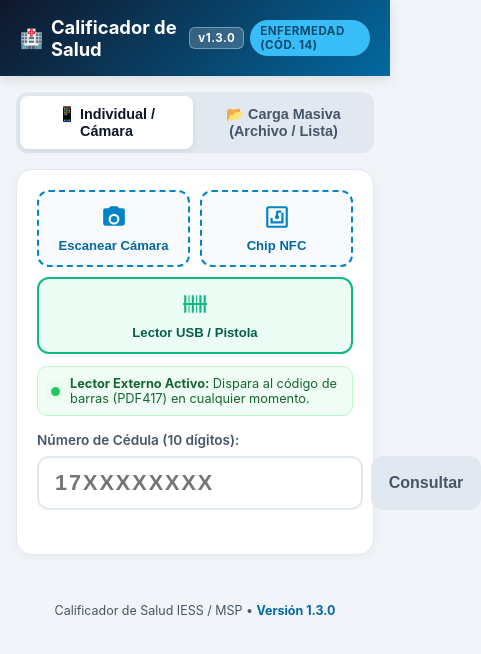
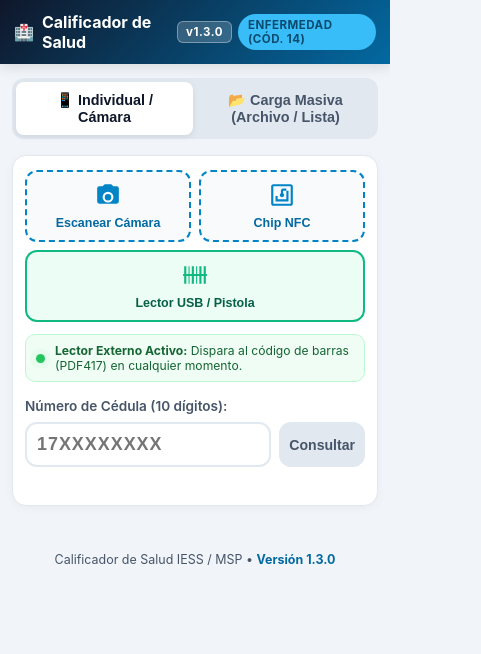
Before and after one commit to gabolk1-ship-it/calificador, a website: page public/index.html in a window 390 px wide. Shown: the whole page, 481 px wide, since content can reach past the window. Drawn offline with Linux system fonts and the light colour scheme.

Commit message:
Corregir encuadre de boton Consultar y padding responsivo en pantallas moviles

```diff
--- a/public/css/style.css
+++ b/public/css/style.css
@@ -28,6 +28,7 @@ body {
   color: var(--slate-900);
   min-height: 100vh;
   padding-bottom: 30px;
+  overflow-x: hidden;
 }
 
 .header {
@@ -88,9 +89,10 @@ body {
 }
 
 .container {
+  width: 100%;
   max-width: 680px;
   margin: 0 auto;
-  padding: 16px;
+  padding: 14px 12px;
   transition: max-width 0.3s;
 }
 
@@ -130,10 +132,13 @@ body {
 .card {
   background: white;
   border-radius: 16px;
-  padding: 20px;
+  padding: 18px 16px;
   box-shadow: 0 2px 10px rgba(0, 0, 0, 0.04);
   border: 1px solid var(--slate-200);
   margin-bottom: 16px;
+  width: 100%;
+  max-width: 100%;
+  overflow: hidden;
 }
 
 /* Acciones de Entrada */
@@ -281,14 +286,17 @@ body {
   position: relative;
   display: flex;
   gap: 8px;
+  width: 100%;
 }
 
 .cedula-input {
   flex: 1;
-  font-size: 1.35rem;
+  min-width: 0;
+  width: 100%;
+  font-size: 1.25rem;
   font-weight: 700;
-  letter-spacing: 2px;
-  padding: 12px 16px;
+  letter-spacing: 1.5px;
+  padding: 12px 14px;
   border: 2px solid var(--slate-200);
   border-radius: 12px;
   outline: none;
@@ -305,14 +313,15 @@ body {
   color: white;
   border: none;
   border-radius: 12px;
-  padding: 0 20px;
-  font-size: 1rem;
+  padding: 0 16px;
+  font-size: 0.95rem;
   font-weight: 600;
   cursor: pointer;
   display: flex;
   align-items: center;
   justify-content: center;
-  min-width: 110px;
+  min-width: 88px;
+  flex-shrink: 0;
   transition: background-color 0.2s;
 }
 
@@ -666,3 +675,37 @@ body {
   color: #78350f;
   border: 1px solid var(--warning);
 }
+
+@media (max-width: 480px) {
+  .header {
+    padding: 12px 14px;
+  }
+  .header h1 {
+    font-size: 1rem;
+  }
+  .card {
+    padding: 14px 12px;
+    border-radius: 14px;
+  }
+  .capture-grid {
+    gap: 8px;
+  }
+  .btn-capture {
+    padding: 10px 6px;
+    font-size: 0.78rem;
+  }
+  .scanner-banner {
+    padding: 8px 10px;
+    font-size: 0.76rem;
+  }
+  .cedula-input {
+    font-size: 1.12rem;
+    letter-spacing: 1px;
+    padding: 10px 10px;
+  }
+  .btn-consultar {
+    min-width: 80px;
+    padding: 0 10px;
+    font-size: 0.88rem;
+  }
+}
--- a/public/index.html
+++ b/public/index.html
@@ -8,7 +8,7 @@
   <link rel="icon" type="image/png" href="/icons/icon-192.png">
   <link rel="apple-touch-icon" href="/icons/apple-touch-icon.png">
   <link rel="manifest" href="/manifest.json">
-  <link rel="stylesheet" href="/css/style.css?v=1.3.0">
+  <link rel="stylesheet" href="/css/style.css?v=1.3.1">
   <!-- Escáner QR / Barcode -->
   <script src="https://unpkg.com/html5-qrcode@2.3.8/html5-qrcode.min.js"></script>
   <!-- Lector y Exportador Excel XLSX / CSV -->
```
